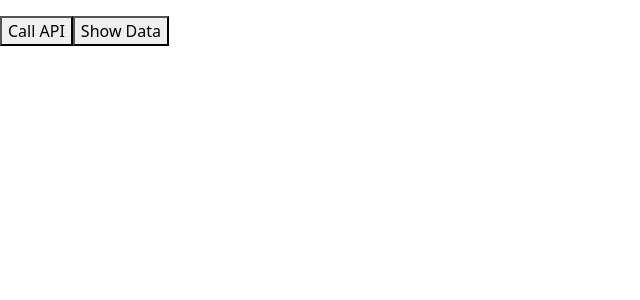
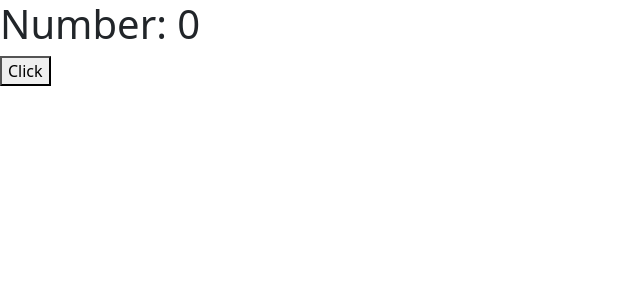
Before and after one commit to me6edi/React, a React (Vite) app in the folder vite-project/: page / in a window 1280 px wide. Shown: the top 300 px of the page, without its empty margins (0-640 px from the left). Built offline with nearby package versions, Linux system fonts and the light colour scheme.

Commit message:
React State

```diff
--- a/vite-project/src/App.jsx
+++ b/vite-project/src/App.jsx
@@ -1,22 +1,12 @@
-import { useRef } from "react";
+import { useState } from "react";
 
 const App = () => {
-  let APIData = useRef(null);
-  let myPtag = useRef();
+  const [number, setNumber] = useState(0);
 
-  const fetchData = async () => {
-    const resPonse = await fetch("https://dummyjson.com/products");
-    APIData.current = await resPonse.json();
-  };
-
-  const showData = () => {
-    myPtag.current.innerText = JSON.stringify(APIData.current);
-  };
   return (
     <div>
-      <p ref={myPtag}></p>
-      <button onClick={fetchData}>Call API</button>
-      <button onClick={showData}>Show Data</button>
+      <h1>Number: {number}</h1>
+      <button onClick={() => setNumber(number + 1)}>Click</button>
     </div>
   );
 };
```
